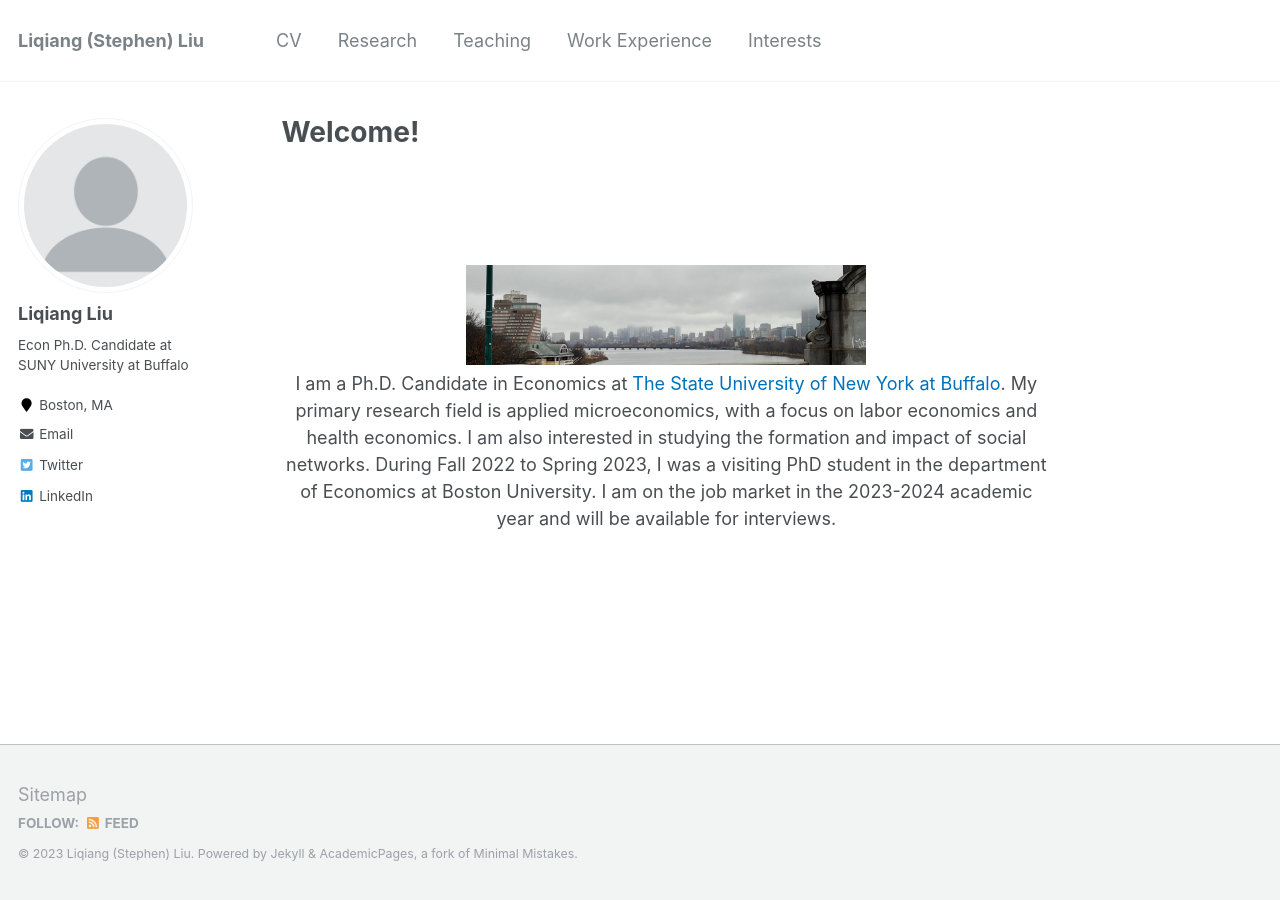
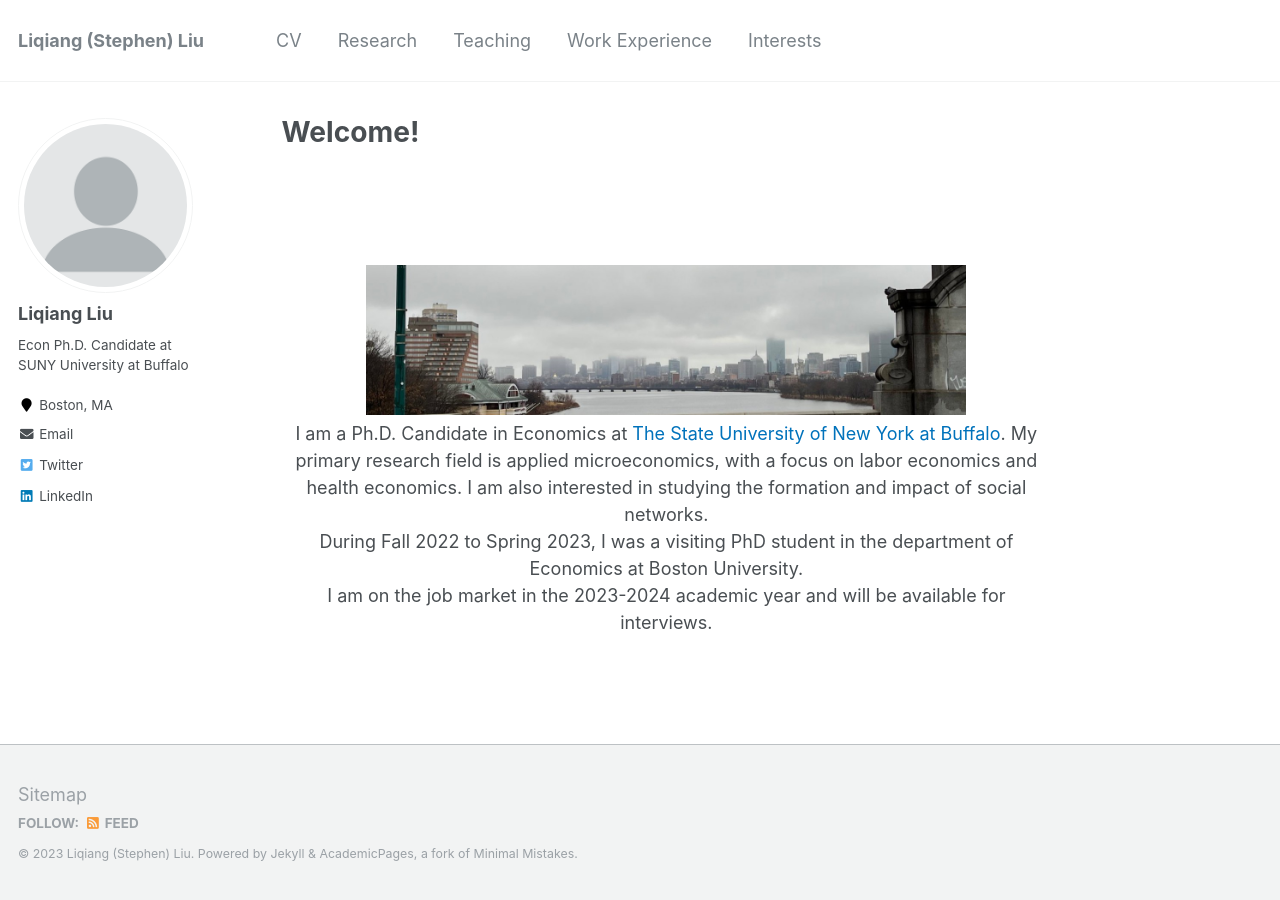
Before and after one commit to Liqiang-Liu/Liqiang-Liu.github.io, a Jekyll site: the page built from _pages/about.md, in a window 1280 px wide. Built offline with Jekyll 4.4.1, drawn with Linux system fonts in a browser that asks for light colours; some of the changed lines change nothing that is shown.

Commit message:
Update about.md

```diff
--- a/_pages/about.md
+++ b/_pages/about.md
@@ -19,16 +19,16 @@
 
 .image-container img {
     max-width: 100%;
-    height: 100px;
+    height: 150px;
     margin-bottom: 5px; /* Optional margin between image and text */
 }
 </style>
 
 <div class="image-container">
   <img src="/images/background.jpg" alt="Image">
-  <p>I am a Ph.D. Candidate in Economics at <a href="https://www.buffalo.edu/" style="text-decoration:none;"><span style="color: #0072bb">The State University of New York at Buffalo</span></a>. My primary research field is applied microeconomics, with a focus on labor economics and health economics. I am also interested in studying the formation and impact of social networks.
+  <p>I am a Ph.D. Candidate in Economics at <a href="https://www.buffalo.edu/" style="text-decoration:none;"><span style="color: #0072bb">The State University of New York at Buffalo</span></a>. My primary research field is applied microeconomics, with a focus on labor economics and health economics. I am also interested in studying the formation and impact of social networks.<br>
 
-  During Fall 2022 to Spring 2023, I was a visiting PhD student in the department of Economics at Boston University.
+  During Fall 2022 to Spring 2023, I was a visiting PhD student in the department of Economics at Boston University.<br>
 
   I am on the job market in the 2023-2024 academic year and will be available for interviews.</p>
 
```
